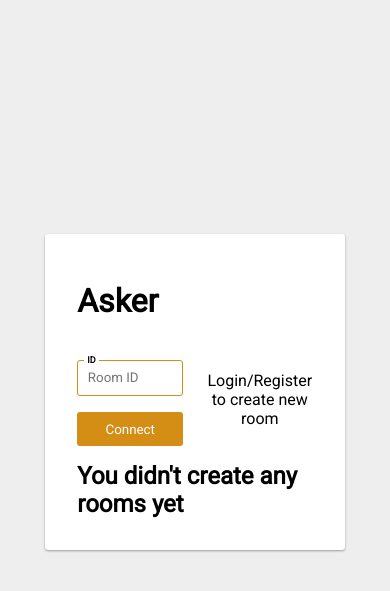
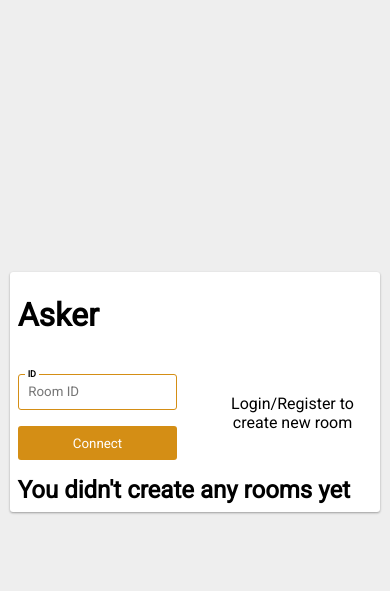
Before and after one commit to ryder52/asker, a PHP site: page / in a window 390 px wide. Shown: the part 60-651 px from the top of the page. Run offline with PHP 8.4, Linux system fonts and the light colour scheme; data that the repository does not hold is empty.

Commit message:
Added basic responsiveness

```diff
--- a/php/public/css/base.css
+++ b/php/public/css/base.css
@@ -47,7 +47,24 @@ body {
 .container .content .block .page {
   margin-top: 1rem;
   padding: 2rem;
-  width: 80%;
+  width: 50%;
+}
+@media screen and (max-width: 1224px) {
+  .container .content .block .page {
+    width: 70%;
+  }
+}
+@media screen and (max-width: 768px) {
+  .container .content .block .page {
+    width: 80%;
+  }
+}
+@media screen and (max-width: 420px) {
+  .container .content .block .page {
+    width: 99%;
+    padding: 0.5rem;
+    margin-top: 0.5rem;
+  }
 }
 .container .content .block .page,
 .container .content .block form {
@@ -59,7 +76,22 @@ body {
 }
 .container .content .block form {
   padding: 2rem;
-  width: 40%;
+  width: 30%;
+}
+@media screen and (max-width: 1224px) {
+  .container .content .block form {
+    width: 40%;
+  }
+}
+@media screen and (max-width: 768px) {
+  .container .content .block form {
+    width: 70%;
+  }
+}
+@media screen and (max-width: 420px) {
+  .container .content .block form {
+    width: 90%;
+  }
 }
 .container .content .block button,
 .container .content .block .button {
--- a/php/public/css/base.less
+++ b/php/public/css/base.less
@@ -52,7 +52,18 @@ body {
       .page {
         margin-top: 1rem;
         padding: 2rem;
-        width: 80%;
+        width: 50%;
+        @media screen and (max-width: @laptop) {
+          width: 70%;
+        }
+        @media screen and (max-width: @tablet) {
+          width: 80%;
+        }
+        @media screen and (max-width: @mobile) {
+          width: 99%;
+          padding: 0.5rem;
+          margin-top: 0.5rem;
+        }
       }
 
       .page, form {
@@ -65,7 +76,16 @@ body {
 
       form {
         padding: 2rem;
-        width: 40%;
+        width: 30%;
+        @media screen and (max-width: @laptop) {
+          width: 40%;
+        }
+        @media screen and (max-width: @tablet) {
+          width: 70%;
+        }
+        @media screen and (max-width: @mobile) {
+          width: 90%;
+        }
       }
 
       button, .button {
```
Also changed, not shown: 1 other file.
